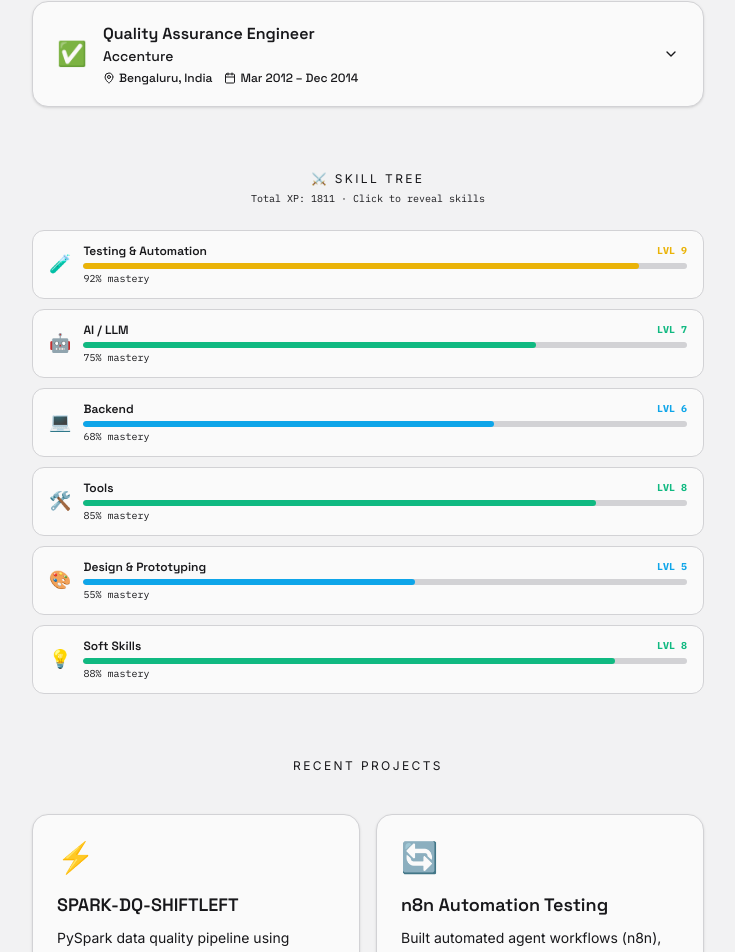
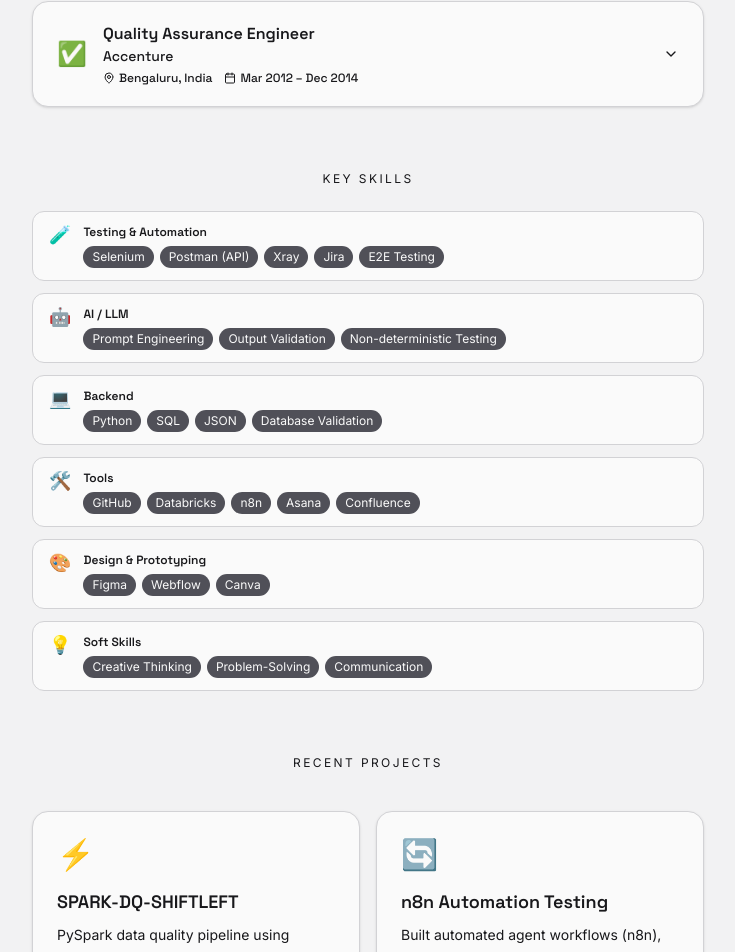
Before and after one commit to MeghnaAnand/personal-resume-webflow, a React (Vite) app: page / in a window 1280 px wide. Shown: the part 1221-2173 px from the top of the page, without its empty margins (272-1007 px from the left). Built offline with nearby package versions, Linux system fonts and the light colour scheme.

Commit message:
Reverted to commit 01e2bc086d11c002fec0dbc29c05356c5dc89004

```diff
--- a/src/components/portfolio/SkillsSection.tsx
+++ b/src/components/portfolio/SkillsSection.tsx
@@ -1,154 +1,51 @@
 import { Badge } from "@/components/ui/badge";
 import { motion } from "framer-motion";
-import { useState } from "react";
 
 const skillCategories = [
-  {
-    title: "Testing & Automation",
-    emoji: "🧪",
-    level: 9,
-    xp: 92,
-    skills: ["Selenium", "Postman (API)", "Xray", "Jira", "E2E Testing"],
-  },
-  {
-    title: "AI / LLM",
-    emoji: "🤖",
-    level: 7,
-    xp: 75,
-    skills: ["Prompt Engineering", "Output Validation", "Non-deterministic Testing"],
-  },
-  {
-    title: "Backend",
-    emoji: "💻",
-    level: 6,
-    xp: 68,
-    skills: ["Python", "SQL", "JSON", "Database Validation"],
-  },
-  {
-    title: "Tools",
-    emoji: "🛠️",
-    level: 8,
-    xp: 85,
-    skills: ["GitHub", "Databricks", "n8n", "Asana", "Confluence"],
-  },
-  {
-    title: "Design & Prototyping",
-    emoji: "🎨",
-    level: 5,
-    xp: 55,
-    skills: ["Figma", "Webflow", "Canva"],
-  },
-  {
-    title: "Soft Skills",
-    emoji: "💡",
-    level: 8,
-    xp: 88,
-    skills: ["Creative Thinking", "Problem-Solving", "Communication"],
-  },
+  { title: "Testing & Automation", emoji: "🧪", skills: ["Selenium", "Postman (API)", "Xray", "Jira", "E2E Testing"] },
+  { title: "AI / LLM", emoji: "🤖", skills: ["Prompt Engineering", "Output Validation", "Non-deterministic Testing"] },
+  { title: "Backend", emoji: "💻", skills: ["Python", "SQL", "JSON", "Database Validation"] },
+  { title: "Tools", emoji: "🛠️", skills: ["GitHub", "Databricks", "n8n", "Asana", "Confluence"] },
+  { title: "Design & Prototyping", emoji: "🎨", skills: ["Figma", "Webflow", "Canva"] },
+  { title: "Soft Skills", emoji: "💡", skills: ["Creative Thinking", "Problem-Solving", "Communication"] },
 ];
 
-const levelColor = (level: number) => {
-  if (level >= 9) return "text-yellow-500";
-  if (level >= 7) return "text-emerald-500";
-  if (level >= 5) return "text-sky-500";
-  return "text-muted-foreground";
-};
-
-const xpBarColor = (level: number) => {
-  if (level >= 9) return "bg-yellow-500";
-  if (level >= 7) return "bg-emerald-500";
-  if (level >= 5) return "bg-sky-500";
-  return "bg-muted-foreground";
-};
-
 const SkillsSection = () => {
-  const [revealedSkills, setRevealedSkills] = useState<Record<string, boolean>>({});
-
-  const toggleReveal = (title: string) => {
-    setRevealedSkills((prev) => ({ ...prev, [title]: !prev[title] }));
-  };
-
-  const totalXP = skillCategories.reduce((sum, cat) => sum + cat.xp * cat.skills.length, 0);
-
   return (
     <section className="py-8 px-6">
       <div className="max-w-2xl mx-auto">
-        <motion.div
+        <motion.p
           initial={{ opacity: 0 }}
           whileInView={{ opacity: 1 }}
           viewport={{ once: true }}
-          className="text-center mb-6"
+          className="text-xs tracking-[0.2em] uppercase text-muted-foreground text-center mb-6"
         >
-          <p className="text-xs tracking-[0.2em] uppercase text-muted-foreground mb-1">
-            ⚔️ Skill Tree
-          </p>
-          <p className="text-[10px] text-muted-foreground font-mono">
-            Total XP: {totalXP} · Click to reveal skills
-          </p>
-        </motion.div>
+          Key Skills
+        </motion.p>
 
-        <div className="space-y-2.5">
-          {skillCategories.map((cat, index) => {
-            const revealed = revealedSkills[cat.title];
-            return (
+        <div className="space-y-3">
+          {skillCategories.map((cat, index) => (
             <motion.div
               key={cat.title}
-                initial={{ opacity: 0, x: -20 }}
-                whileInView={{ opacity: 1, x: 0 }}
+              initial={{ opacity: 0, y: 10 }}
+              whileInView={{ opacity: 1, y: 0 }}
               viewport={{ once: true }}
-                transition={{ duration: 0.3, delay: index * 0.06 }}
-                onClick={() => toggleReveal(cat.title)}
-                className="bg-card border border-border rounded-xl px-4 py-3 cursor-pointer hover:border-primary/40 transition-colors group"
+              transition={{ duration: 0.3, delay: index * 0.05 }}
+              className="flex items-start gap-3 bg-card border border-border rounded-xl px-4 py-3"
             >
-                <div className="flex items-center gap-3">
-                  <span className="text-lg group-hover:scale-110 transition-transform">{cat.emoji}</span>
+              <span className="text-lg leading-none mt-0.5">{cat.emoji}</span>
               <div className="flex-1 min-w-0">
-                    <div className="flex items-center justify-between mb-1">
-                      <h3 className="text-xs font-semibold text-foreground">{cat.title}</h3>
-                      <span className={`text-[10px] font-mono font-bold ${levelColor(cat.level)}`}>
-                        LVL {cat.level}
-                      </span>
-                    </div>
-                    <div className="w-full h-1.5 bg-muted rounded-full overflow-hidden">
-                      <motion.div
-                        className={`h-full rounded-full ${xpBarColor(cat.level)}`}
-                        initial={{ width: 0 }}
-                        whileInView={{ width: `${cat.xp}%` }}
-                        viewport={{ once: true }}
-                        transition={{ duration: 0.8, delay: index * 0.1, ease: "easeOut" }}
-                      />
-                    </div>
-                    <p className="text-[10px] text-muted-foreground font-mono mt-0.5">{cat.xp}% mastery</p>
+                <h3 className="text-xs font-semibold text-muted-foreground mb-1.5">{cat.title}</h3>
+                <div className="flex flex-wrap gap-1.5">
+                  {cat.skills.map((skill) => (
+                    <Badge key={skill} variant="secondary" className="text-xs font-normal px-2 py-0.5">
+                      {skill}
+                    </Badge>
+                  ))}
                 </div>
               </div>
-
-                <motion.div
-                  initial={false}
-                  animate={{
-                    height: revealed ? "auto" : 0,
-                    opacity: revealed ? 1 : 0,
-                  }}
-                  transition={{ duration: 0.25 }}
-                  className="overflow-hidden"
-                >
-                  <div className="flex flex-wrap gap-1.5 mt-2.5 pt-2.5 border-t border-border">
-                    {cat.skills.map((skill, i) => (
-                      <motion.div
-                        key={skill}
-                        initial={{ opacity: 0, scale: 0.8 }}
-                        animate={revealed ? { opacity: 1, scale: 1 } : {}}
-                        transition={{ delay: i * 0.05 }}
-                      >
-                        <Badge variant="secondary" className="text-xs font-normal px-2 py-0.5">
-                          {skill}
-                        </Badge>
             </motion.div>
           ))}
-                  </div>
-                </motion.div>
-              </motion.div>
-            );
-          })}
         </div>
       </div>
     </section>
```
Lines whose indentation alone changed are shown as unchanged.
